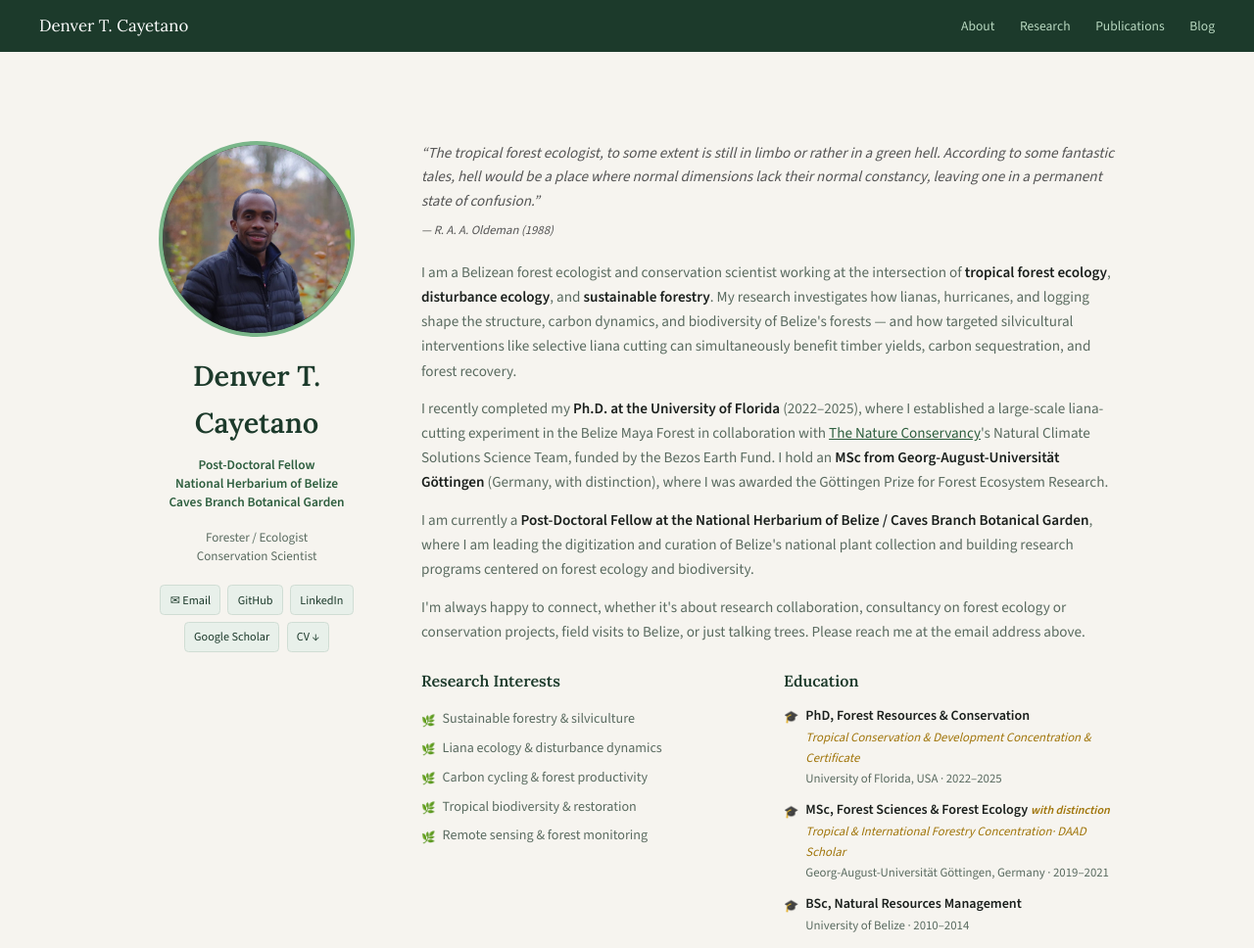
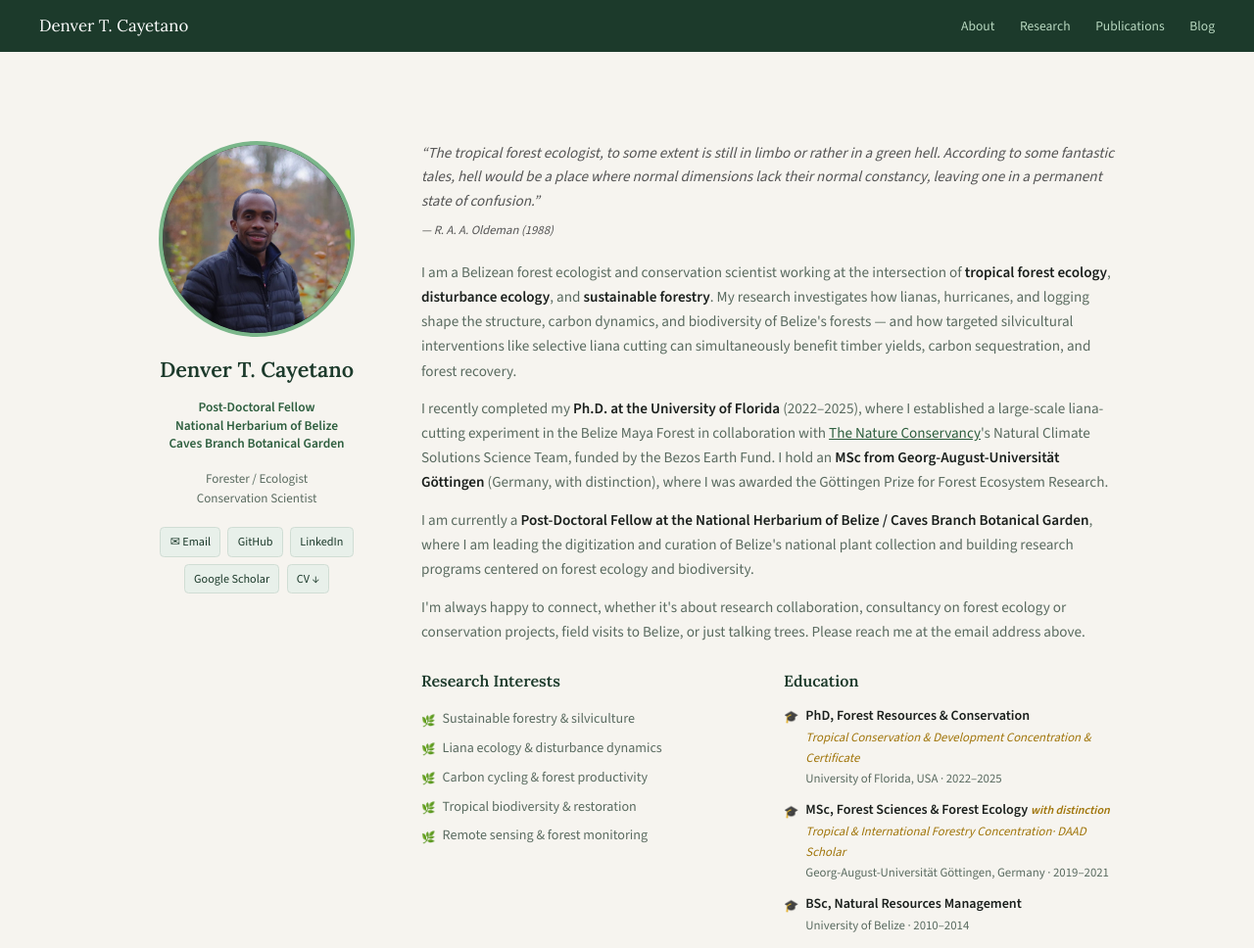
Before and after one commit to dcaye93/dcaye93.github.io, a plain HTML site: page index.html in a window 1280 px wide. Shown: the top 968 px of the page at 98% size. Drawn offline with nearby package versions, Linux system fonts and the light colour scheme.

Commit message:
Update index.html

```diff
--- a/index.html
+++ b/index.html
@@ -51,7 +51,7 @@
       border: 4px solid var(--moss);
       display: flex; align-items: center; justify-content: center; font-size: 5.5rem;
     }
-    .profile-name { font-family: 'Lora', serif; font-size: 1.8rem; font-weight: bold; text-align: center; color: var(--forest); margin-bottom: -0.3rem; }
+    .profile-name { font-family: 'Lora', serif; font-size: 1.35rem; font-weight: bold; text-align: center; color: var(--forest); margin-bottom: -0.3rem; }
     .profile-org { font-size: .84rem; color: var(--canopy); font-weight: 600; text-align: center; line-height: 1.4; }
     .profile-title { font-size: .82rem; color: var(--muted); text-align: center; line-height: 1.5; }
     .social-links { display: flex; gap: .45rem; flex-wrap: wrap; justify-content: center; margin-top: .2rem; }
```
